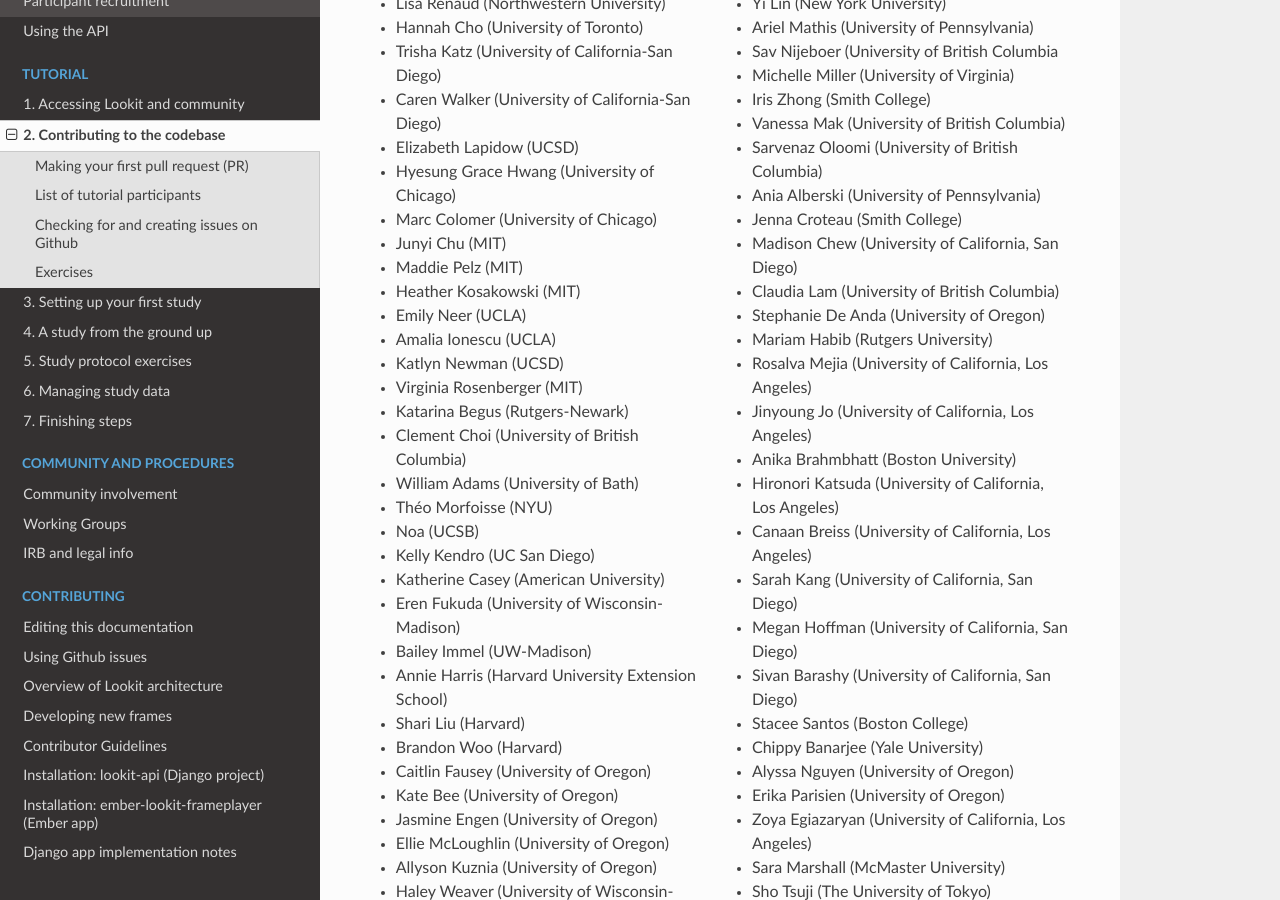
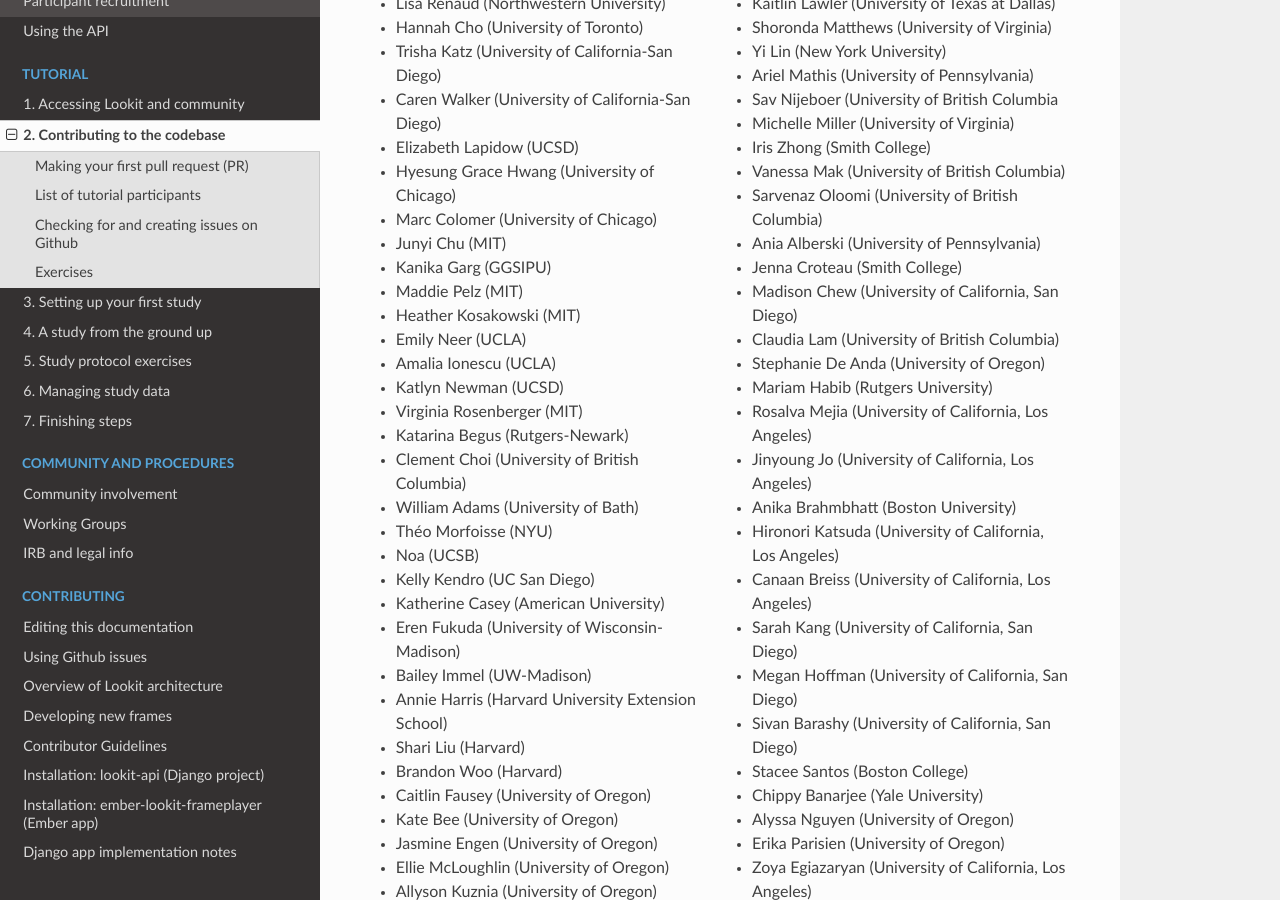
Before and after one commit to lookit/lookit-docs, a Sphinx documentation site: the page built from docs/source/tutorial-contributing.rst, in a window 1280 px wide and 900 px high, scrolled down 4569 px. Built offline with Sphinx 7.4.7 and the Read the Docs theme 2.0.0, drawn with Linux system fonts in a browser that asks for light colours.

Commit message:
Added tutorial participants

```diff
--- a/docs/source/tutorial-contributing.rst
+++ b/docs/source/tutorial-contributing.rst
@@ -84,6 +84,7 @@
 - Hyesung Grace Hwang (University of Chicago)
 - Marc Colomer (University of Chicago)
 - Junyi Chu (MIT)
+- Kanika Garg (GGSIPU)
 - Maddie Pelz (MIT)
 - Heather Kosakowski (MIT)
 - Emily Neer (UCLA)
```
